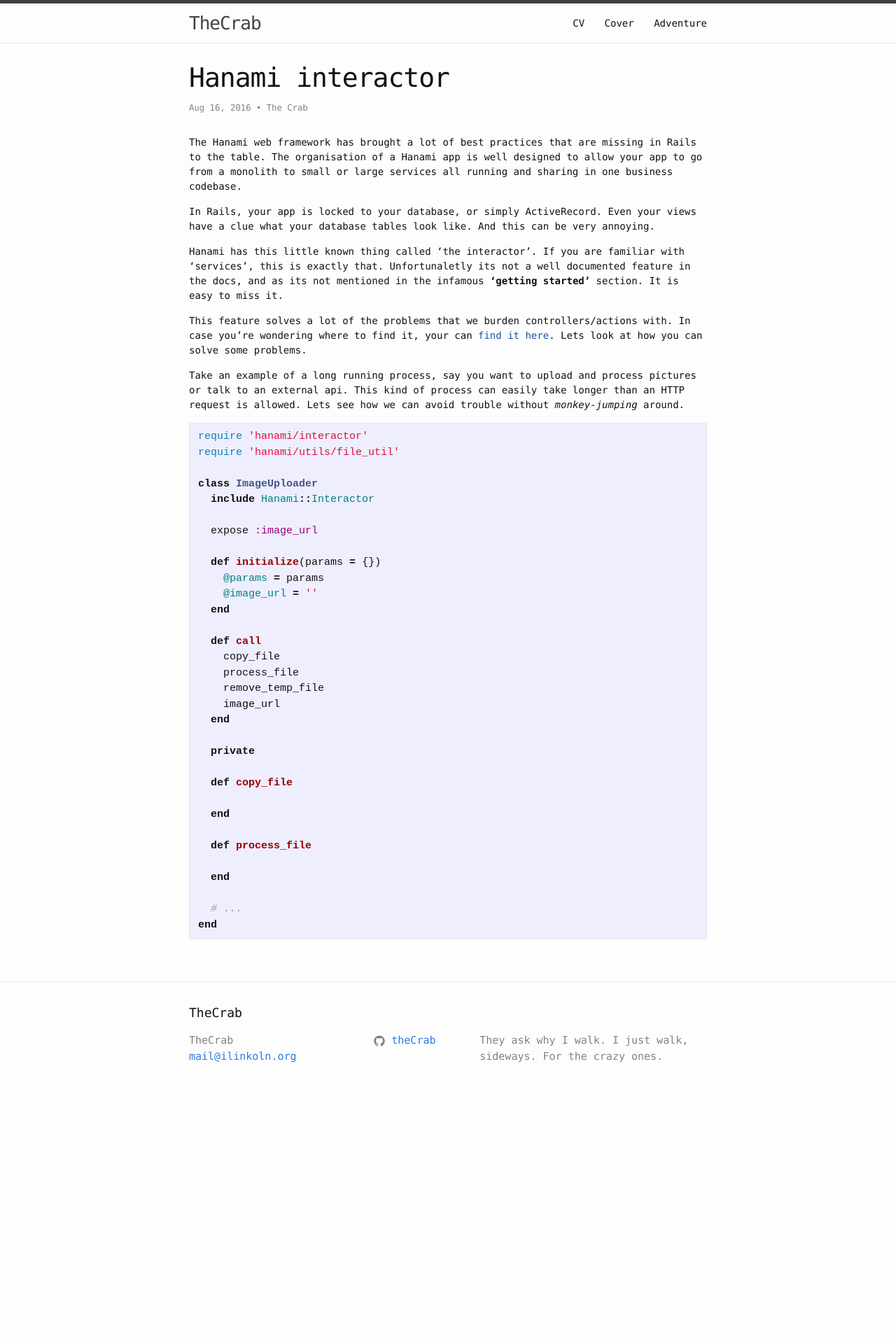
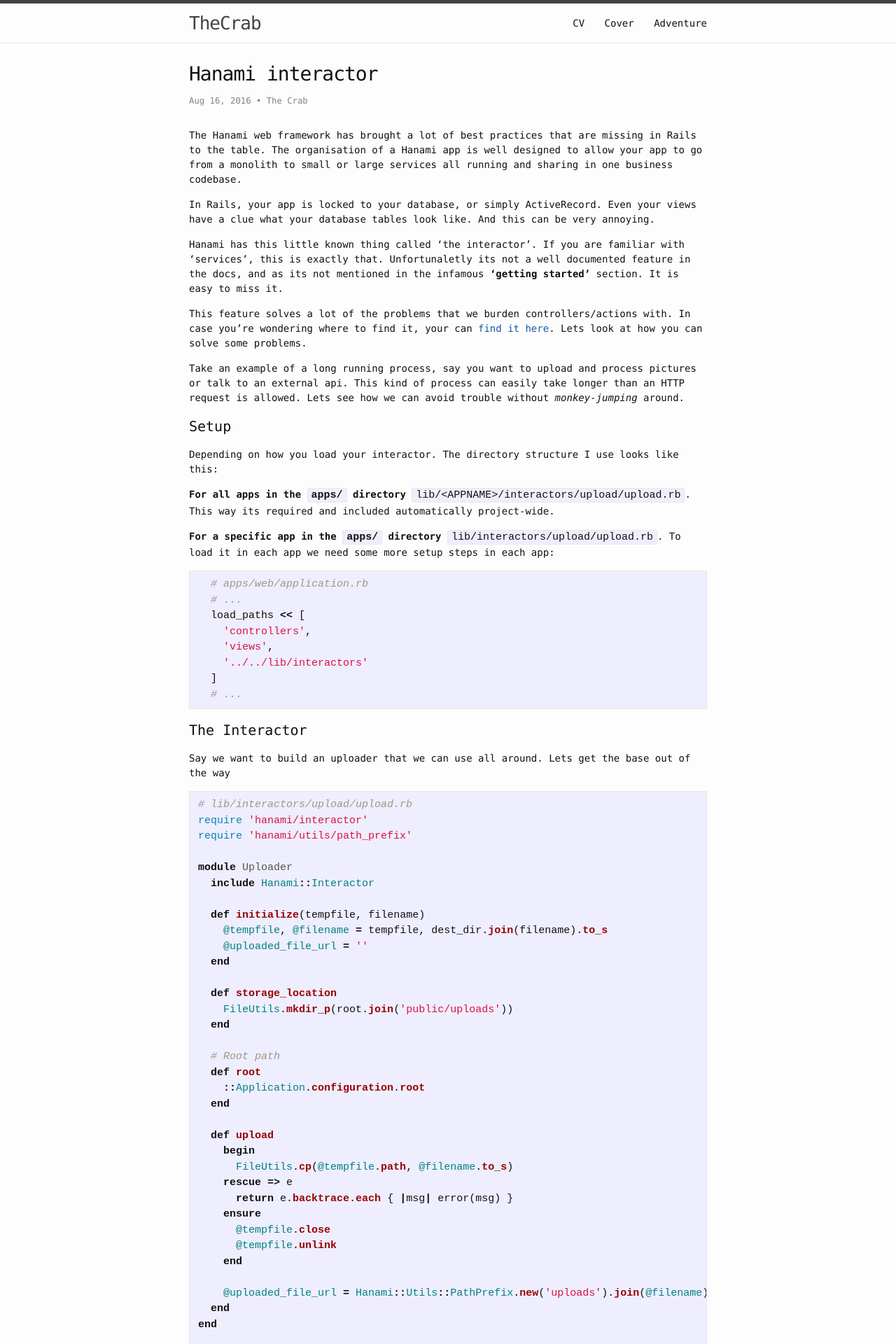
Before and after one commit to theCrab/theCrab, a Jekyll site: the page built from _posts/2016-08-16-hanami-interactor.markdown, in a window 1280 px wide. Shown: the top 1920 px of the page at 70% size. Built offline with Jekyll 4.4.1, drawn with Linux system fonts in a browser that asks for light colours; before the commit the page ends 1580 px from its top, so only the background shows below that; some of the changed text lies outside the part shown.

Commit message:
Update this files

````diff
--- a/_posts/2016-07-10-prepare-rubymotion-app-for-appstore.markdown
+++ b/_posts/2016-07-10-prepare-rubymotion-app-for-appstore.markdown
@@ -1,6 +1,6 @@
 ---
 layout: post
-title: 'RubyMotion: step-by-step to AppStore'
+title: 'RubyMotion: step-by-step deploy to AppStore'
 date: 2016-07-10 15:00:00 +0100
 author: 'The Crab'
 categories: 'rubymotion ios'
--- a/_posts/2016-08-16-hanami-interactor.markdown
+++ b/_posts/2016-08-16-hanami-interactor.markdown
@@ -15,12 +15,66 @@ This feature solves a lot of the problems that we burden controllers/actions wit
 
 Take an example of a long running process, say you want to upload and process pictures or talk to an external api. This kind of process can easily take longer than an HTTP request is allowed. Lets see how we can avoid trouble without *monkey-jumping* around.
 
+#### Setup
+Depending on how you load your interactor. The directory structure I use looks like this:
+
+**For all apps in the `apps/` directory** `lib/<APPNAME>/interactors/upload/upload.rb`. This way its required and included automatically project-wide.
+
+**For a specific app in the `apps/` directory** `lib/interactors/upload/upload.rb`. To load it in each app we need some more setup steps in each app:
+
 ```rb
+  # apps/web/application.rb
+  # ...
+  load_paths << [
+    'controllers',
+    'views',
+    '../../lib/interactors'
+  ]
+  # ...
+```
+
+#### The Interactor
+Say we want to build an uploader that we can use all around. Lets get the base out of the way
+
+```rb
+# lib/interactors/upload/upload.rb
 require 'hanami/interactor'
-require 'hanami/utils/file_util'
+require 'hanami/utils/path_prefix'
 
+module Uploader
+  include Hanami::Interactor
+
+  def initialize(tempfile, filename)
+    @tempfile, @filename = tempfile, dest_dir.join(filename).to_s
+    @uploaded_file_url = ''
+  end
+
+  def storage_location
+    FileUtils.mkdir_p(root.join('public/uploads'))
+  end
+
+  # Root path
+  def root
+    ::Application.configuration.root
+  end
+
+  def upload
+    begin
+      FileUtils.cp(@tempfile.path, @filename.to_s)
+    rescue => e
+      return e.backtrace.each { |msg| error(msg) }
+    ensure
+      @tempfile.close
+      @tempfile.unlink
+    end
+
+    @uploaded_file_url = Hanami::Utils::PathPrefix.new('uploads').join(@filename).to_s
+  end
+end
+
+# lib/interactors/upload/image.rb
 class ImageUploader
-  include Hanami::Interactor
+  include Uploader
 
   expose :image_url
 
--- a/_sass/_layout.scss
+++ b/_sass/_layout.scss
@@ -191,7 +191,7 @@
 
 .post-link {
     display: block;
-    font-size: 24px;
+    font-size: 18px;
 }
 
 
@@ -204,7 +204,7 @@
 }
 
 .post-title {
-    font-size: 38px;
+    font-size: 28px;
     letter-spacing: -1px;
     line-height: 1;
 
--- a/index.html
+++ b/index.html
@@ -10,7 +10,6 @@ layout: default
     {% for post in site.posts %}
       <li>
         <span class="post-meta">{{ post.date | date: "%b %-d, %Y" }}</span>
-
         <h2>
           <a class="post-link" href="{{ post.url | prepend: site.baseurl }}">{{ post.title }}</a>
         </h2>
````
